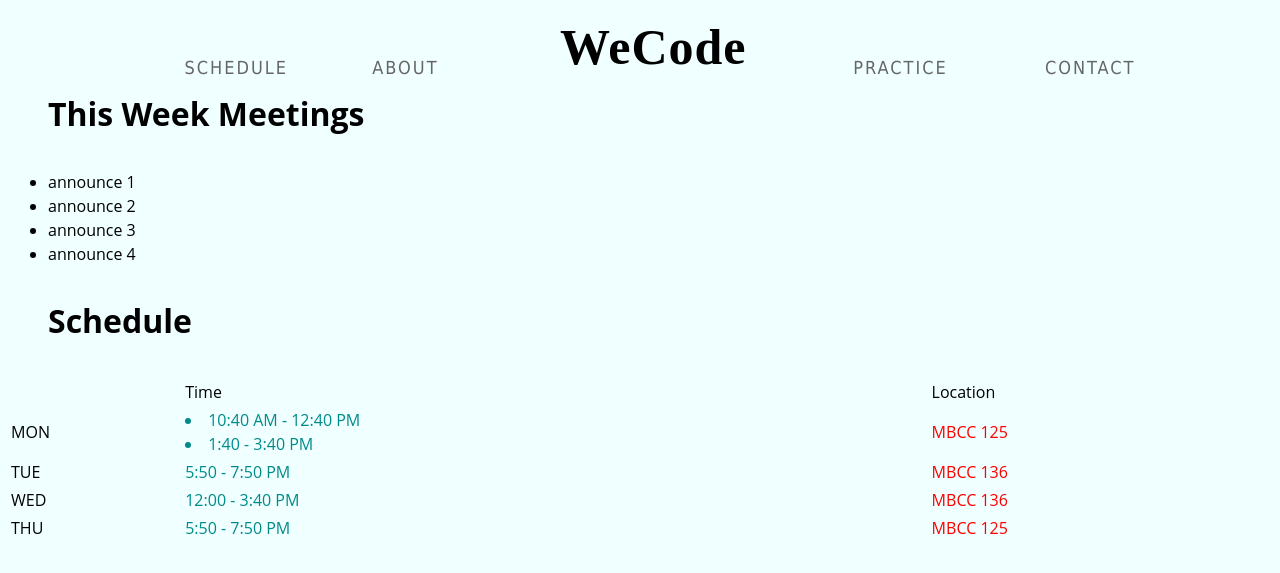
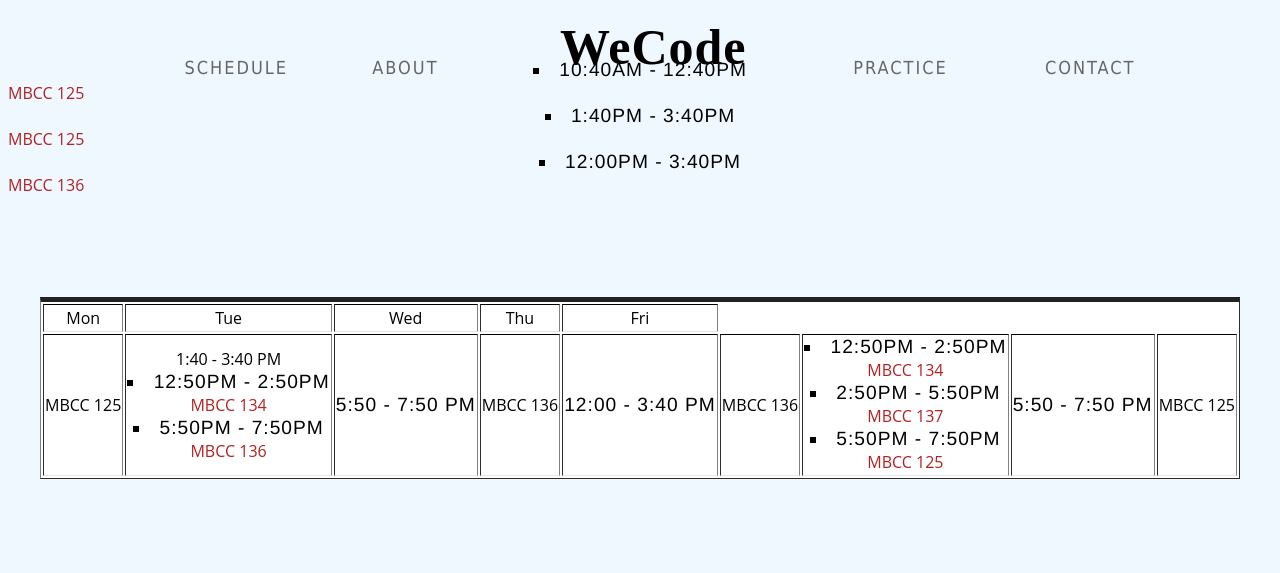
Before and after one commit to thyton/we-code-occ, a PHP site: template templates/home.html in a window 1280 px wide. Shown: the part 17-590 px from the top of the page. Run offline with PHP 8.4, Linux system fonts and the light colour scheme; the template is opened without the code that fills it, so the values that code supplies are empty.

Commit message:
Created table for week-displayed  meeting schedule

```diff
--- a/css/index.css
+++ b/css/index.css
@@ -1,5 +1,5 @@
 body {
-  background-color: #F0FFFF;
+  background-color: #f0f8ff;
   font-family:  Open Sans ,arial,x-locale-body,sans-serif;
   line-height: 1.5;
 }
@@ -8,28 +8,6 @@
   margin-left: 30px;
   color: black;
   padding: 10px;
-}
-
-table {
-    display: table;
-    border-collapse: separate;
-    border-color: gray;
-    border:2;
-    width: 100%;
-}
-
-a {
-  text-decoration: none;
-}
-
-a:link, a:visited {
-  text-decoration: none;
-  color: #666666;
-}
-
-th {
-    border: 1px solid #ddd;
-    padding: 8px;
 }
 
 #top-menu {
@@ -61,17 +39,68 @@
 }
 
 a:hover{
-  color: #00688B;
+  color: ##2f4f4f;
   text-shadow: 0px 0px 0.5px ;
   font-size: 110%;
 }
 
-.locations {
-  color: red;
+table {
+    background: white;
+    color: black;
+    border-top: 5px solid #222222;
+    margin: 100px auto;
+    width: 1200px;
+    margin-bottom: 20px;
+  }
+
+.colTitle {
+  padding: 15px;
+  margin: 0;
+  text-transform: uppercase;
+  font: normal 400 1.375em "BebasNeue", Helvetica, Arial, Sans-Serif;
+  letter-spacing: 3px;
+}
+
+tr {
+  text-decoration: none;
+  color: black;
+  padding: 20px;
+  border-bottom: 2px solid #e6e6e6;
+}
+
+td {
+    text-align: center;
+    width: 240px:
+    padding: 5px;
+    font-size: 20;
+}
+a {
+  text-decoration: none;
+}
+
+a:link, a:visited {
+  text-decoration: none;
+  color: #666666;
+}
+
+th {
+    border: 1px solid #ddd;
+    padding: 8px;
+}
+
+
+
+.location {
+  color: #b22222;
   size: 20;
+  font: bolder Sans-Serif;
+  display: inline-block;
 }
 
 .time {
-  color: #008B8B;
+  list-style-type: square;
+  text-align: center;
+  font: normal 400 1.2em "BebasNeue", Helvetica, Arial, Sans-Serif;
+  letter-spacing: 1px;
   size: 20;
 }
--- a/js/events.js
+++ b/js/events.js
@@ -12,14 +12,30 @@
 }
 
 today = new Date();
-today.setDate(today.getDate() + 7);
+today.setDate(today.getDate() + 12);
 monday = getMondayOfCurrentWeek(today);
-let thisWeek = { mon: '', tue: '', wed:'', thu: '', fri:''};
+let thisWeek = { 'mon': '', 'tue': '', 'wed':'', 'thu': ''};
 let count = 0;
+let meetingsHTML = {};
+let date = '';
 let calculatedDay = new Date();
 for (var day in thisWeek)
 {
+  meetingsHTML[day] = ''
   calculatedDay.setDate(monday.getDate() + count);
   thisWeek[day]= yymmdd(calculatedDay);
+  date += '<td>' + thisWeek[day].substring(5).replace('-',' / ') + "</td>";
+
+  var meetings = events[thisWeek[day]];
+  for (var meeting in meetings)
+  {
+    meetingsHTML[day] += '<li class=time>' + meetings[meeting].time + "</li>";
+    meetingsHTML[day] += '<li class=location>' + meetings[meeting].location + "</li>";
+  }
+  if(meetingsHTML[day] != '')
+  {
+    document.getElementById(day).innerHTML= meetingsHTML[day];
+  }
   ++count;
 }
+document.getElementById("date").innerHTML = date;
--- a/templates/home.html
+++ b/templates/home.html
@@ -31,46 +31,35 @@
           <a href='./contact.html'>CONTACT</a>
         </li>
     </nav>
-    <h1>This Week Meetings</h1>
-    <ul>
-      <li> announce 1 </li>
-      <li> announce 2 </li>
-      <li> announce 3 </li>
-      <li> announce 4 </li>
-    </ul>
-    <h1>Schedule</h1>
-    <table>
+    <table border = "1">
       <tr>
-        <td>&nbsp;</td>
-        <td>Time</td>
-        <td>Location</td>
+        <td>Mon</td>
+        <td>Tue</td>
+        <td>Wed</td>
+        <td>Thu</td>
+        <td>Fri</td>
       </tr>
+      <tc id="mon">
+        <td class="locations">MBCC 125</td>
+        <td> 1:40 - 3:40 PM</li>
+      </tc>
 
-      <tr>
-        <td>MON</td>
-        <td class="time">
-            <li>10:40 AM - 12:40 PM</li>
-            <li>1:40 - 3:40 PM</li>
-        </td>
-        <td class="locations">MBCC 125</td>
-      </tr>
-
-      <tr>
-        <td>TUE</td>
+      <tc id="tue">
         <td class="time">5:50 - 7:50 PM</td>
         <td class="locations">MBCC 136</td>
 
-      </tr>
-      <tr>
-        <td>WED</td>
+      </tc>
+      <tc id="wed">
+
         <td class="time">12:00 - 3:40 PM</td>
         <td class="locations">MBCC 136<td>
-      </tr>
-      <tr>
-        <td>THU</td>
+      </tc>
+      <tc id="thu">
+
         <td class="time">5:50 - 7:50 PM</td>
         <td class="locations">MBCC 125</td>
-      </tr>
+      </tc>
     </table>
+    <script src="js/events.js"></script>
   </body>
 </html>
```
Also changed, not shown: home.html (+24 -36 lines).
